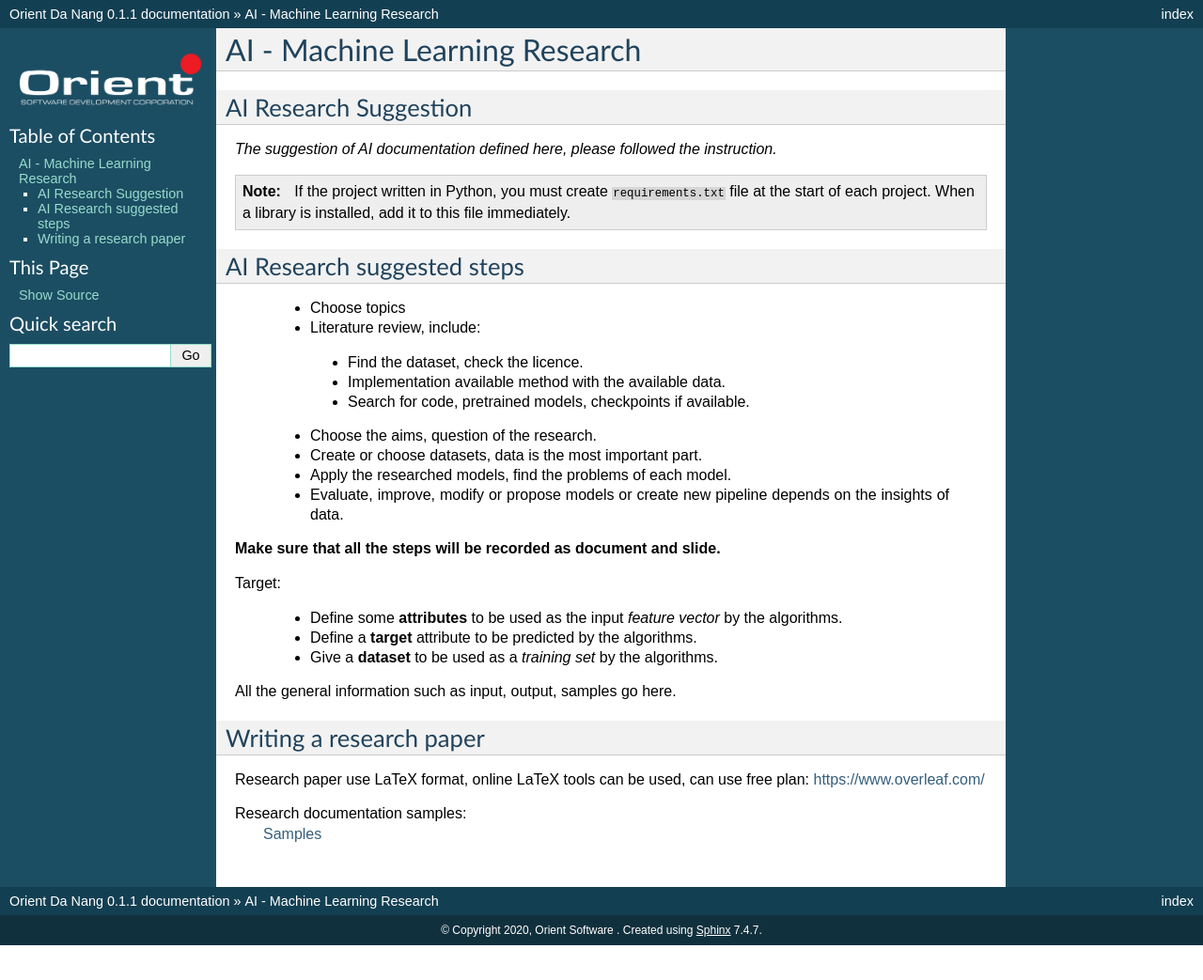
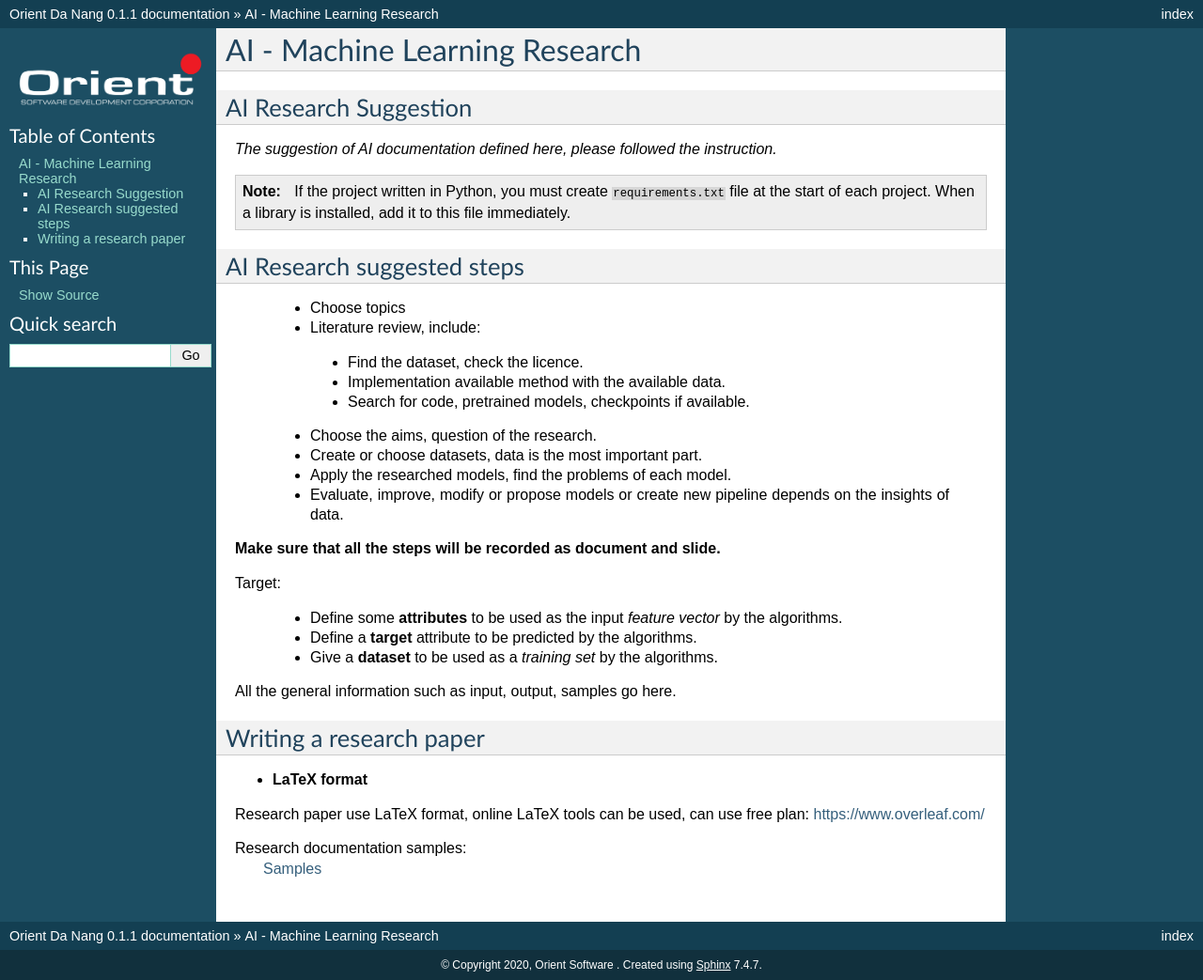
Before and after one commit to OrientDaNang/orientdanang.github.io, a Sphinx documentation site: the page built from docs/AI-Machine-Learning-Research.rst, in a window 1280 px wide. Shown: the whole page at 94% size. Built offline with Sphinx 7.4.7, drawn with Linux system fonts in a browser that asks for light colours; before the commit the page ends 1006 px from its top, so only the background shows below that.

Commit message:
Test structure

```diff
--- a/docs/AI-Machine-Learning-Research.rst
+++ b/docs/AI-Machine-Learning-Research.rst
@@ -42,6 +42,8 @@ All the general information such as input, output, samples go here.
 Writing a research paper
 ---------------------
 
+* **LaTeX format**
+
 Research paper use LaTeX format, online LaTeX tools can be used, can use free plan: https://www.overleaf.com/
 
 Research documentation samples:
```
